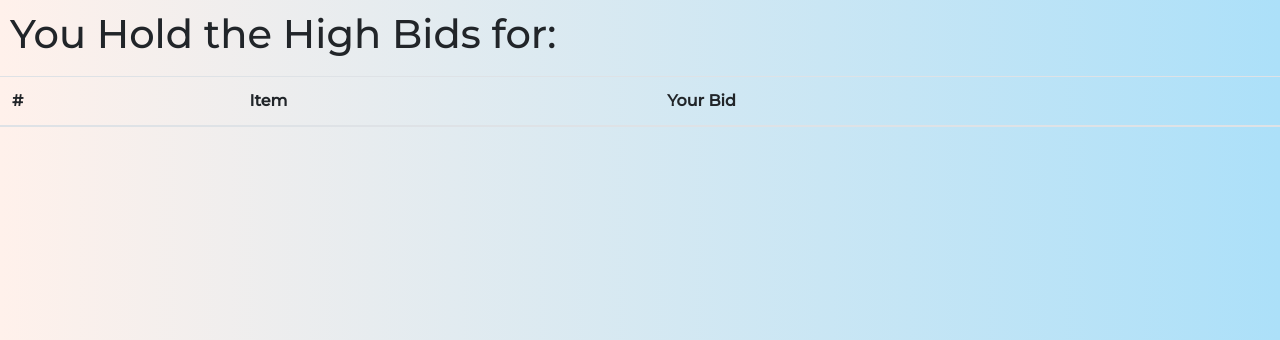
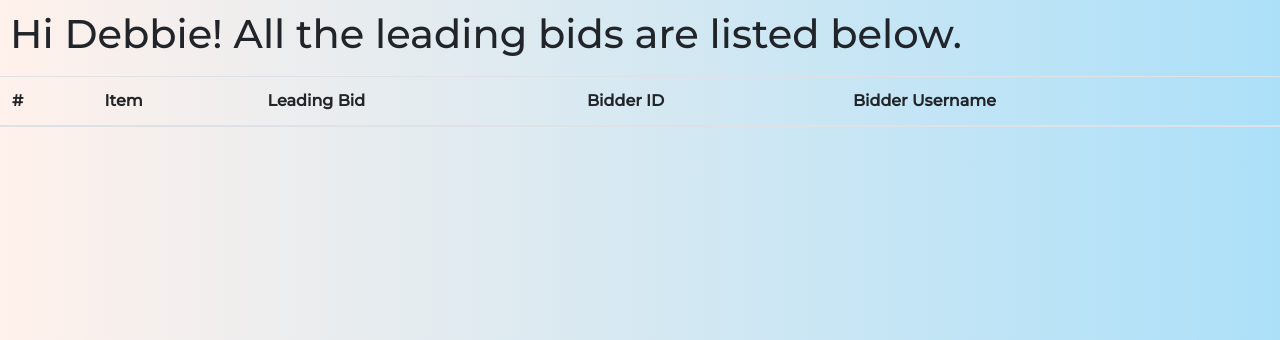
Before and after one commit to zach-brown-18/ccc-auction-current, a Flask app: page /your-items in a window 1280 px wide. Shown: the part 90-430 px from the top of the page. Run offline with Flask 2, Linux system fonts and the light colour scheme; a user stored in the database is signed in; data comes from the database, SQL or seed files in the repository; both versions use the stored data as it was after the commit; lists and menus that the app fills with data are empty; some libraries are stand-ins or nearby versions.

Commit message:
Correctly updating bid range display upon failed bid submission. Added admin access to 'DB' account to display all leading bids and the username of the leading bidder.

```diff
--- a/ccc_auction/routes.py
+++ b/ccc_auction/routes.py
@@ -36,6 +36,8 @@ def displayItems():
 @login_required
 def updateItem():
     item = Item.query.filter(Item.id == request.form['item_id']).first()
+    result = 'failure'
+    next_bid = item.current_bid + item.raise_value
 
     bid_is_current = item.current_bid == int(request.form['last_loaded_bid'])
     if bid_is_current:
@@ -44,15 +46,30 @@ def updateItem():
         item.bidder_id = current_user.id
         db.session.commit()
 
+        result = 'success'
         next_bid = new_bid + item.raise_value
-        return {'result': 'success', 'item_name' : item.itemname, 'current_bid' : item.current_bid, 'next_bid' : next_bid}
 
-    next_bid = item.current_bid + item.raise_value
-    return {'result': 'failure', 'item_name' : item.itemname, 'current_bid' : item.current_bid, 'next_bid' : next_bid}
+    return {'result': result, 'item_name' : item.itemname, 'current_bid' : item.current_bid, 'next_bid' : next_bid}
 
 @app.route("/your-items", methods=["GET"])
 @login_required
 def displayYourItems():
     items = current_user.items
     numbered_items = [(item, number) for item, number in zip(items, range(1, len(items)+1))]
-    return render_template("current_user_items.html", items=numbered_items)
+
+    debbie = False
+    debbie_user = Bidder.query.filter(Bidder.id == 60).first()
+    if current_user == debbie_user:
+        debbie = True
+        items = []
+        bidders = Bidder.query.all()
+        for bidder in bidders:
+            if bidder.items:
+                for item in bidder.items:
+                    bidder_username = Bidder.query.filter(Bidder.id == item.bidder_id).first().biddername
+                    items.append((item, bidder_username))
+
+        numbered_items = [(item, number) for item, number in zip(items, range(1, len(items)+1))]
+
+
+    return render_template("current_user_items.html", items=numbered_items, debbie=debbie)
--- a/ccc_auction/static/css/scroller.css
+++ b/ccc_auction/static/css/scroller.css
@@ -11,7 +11,7 @@ html,body{
     font-family: 'Montserrat', sans-serif;
 }
 
-.items-page-title h1,h2,h4{
+.items-page-title h1,h2,h3,h4{
     padding: 10px;
 }
 
--- a/ccc_auction/static/update.js
+++ b/ccc_auction/static/update.js
@@ -49,6 +49,8 @@ $(document).ready(function() {
                     confirmationMessage(item_id);
                     flashItem(item_id, success_color);
                 } else if (data.result == 'failure') {
+                    var updatedInstructions ='Type your bid in the text box and hit Confirm! <br><br> Accepts bids between ' + data.next_bid + ' and ' + data.next_bid + 1000;
+                    $('#biddingInstruction' + item_id).html(updatedInstructions);
                     biddingConflictMessage(item_id);
                     flashItem(item_id, failed_color);
                 }
--- a/ccc_auction/templates/current_user_items.html
+++ b/ccc_auction/templates/current_user_items.html
@@ -7,6 +7,37 @@
     <body>
         {% extends "template.html" %}
         {% block content %}
+
+        {% if debbie %}
+
+          <div class="items-page-title">
+            <h1> Hi Debbie! All the leading bids are listed below. </h1>
+          </div>
+
+          <table class="table">
+            <thead>
+              <tr>
+                <th scope="col">#</th>
+                <th scope="col">Item</th>
+                <th scope="col">Leading Bid</th>
+                <th scope="col">Bidder ID</th>
+                <th scope="col">Bidder Username</th>
+              </tr>
+            </thead>
+            <tbody>
+            {% for item, number in items %}
+              <tr>
+                <th scope="row">{{ number }}</th>
+                <td>{{ item[0].itemname }}</td>
+                <td>{{ item[0].current_bid }}</td>
+                <td>{{ item[0].bidder_id }}</td>
+                <td>{{ item[1] }}</td>
+              </tr>
+              {% endfor %}
+            </tbody>
+          </table>
+
+        {% elif items %}
 
           <div class="items-page-title">
               <h1> You Hold the High Bids for: </h1>
@@ -31,6 +62,15 @@
               </tbody>
           </table>
 
+        {% else %}
+
+          <div class="items-page-title">
+            <h1> Place a bid on the 'Items' page and return here to see it. </h1>
+            <h3> You do not currently hold the high bid for any items. </h3>
+          </div>
+
+        {% endif %}
+
         {% endblock %}
     </body>
 </html>
```
Also changed, not shown: ccc_auction/auction.db. Lines whose indentation alone changed are shown as unchanged.
